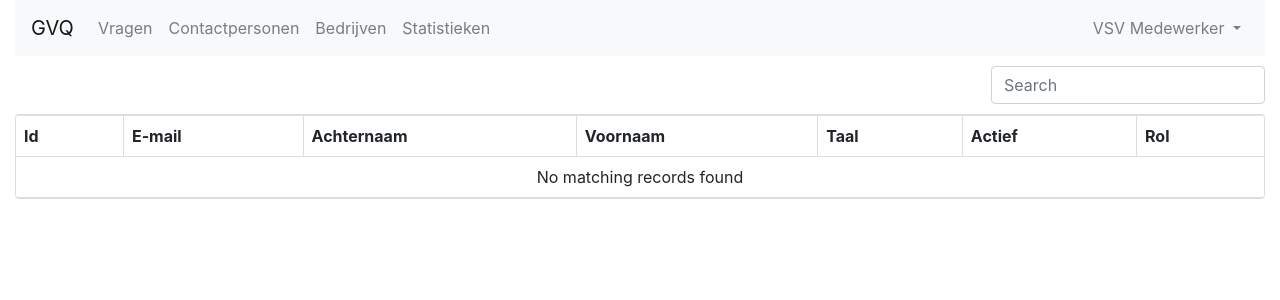
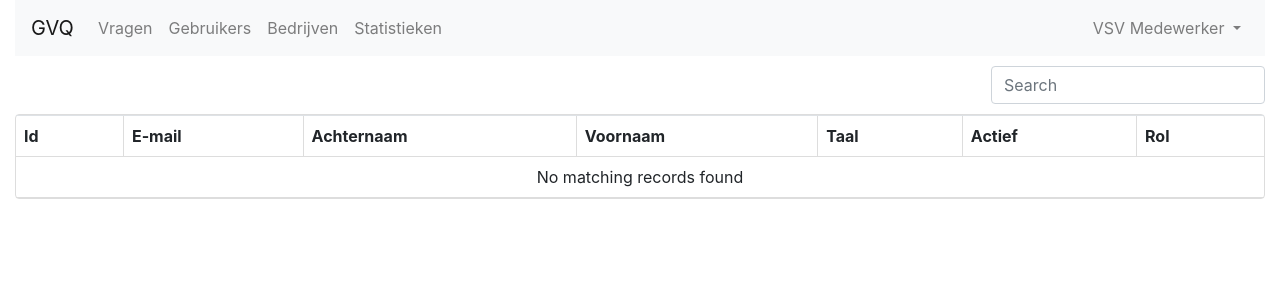
Before and after one commit to VSVverkeerskunde/gvq-api, a Symfony app: template templates/users/index.html.twig in a window 1280 px wide. Shown: the top 300 px of the page. Run offline with Twig, Linux system fonts and the light colour scheme; the template is opened without the code that fills it, so the values that code supplies are empty; some libraries are stand-ins or nearby versions.

Commit message:
VSVGVQ-59 Translate page titles.

```diff
--- a/templates/admin_nav.html.twig
+++ b/templates/admin_nav.html.twig
@@ -15,17 +15,17 @@
         <ul class="navbar-nav mr-auto">
             <li class="nav-item {{ app.request.get('_route') == 'questions_view_index' ? 'active' }}">
                 <a class="nav-link"
-                   href="{{ path('questions_view_index') }}">Vragen
+                   href="{{ path('questions_view_index') }}">{% trans %}Vragen{% endtrans %}
                 </a>
             </li>
             <li class="nav-item {{ app.request.get('_route') == 'users_index' ? 'active' }}">
                 <a class="nav-link"
-                   href="{{ path('users_view_index') }}">Contactpersonen
+                   href="{{ path('users_view_index') }}">{% trans %}Gebruikers{% endtrans %}
                 </a>
             </li>
             <li class="nav-item {{ app.request.get('_route') == 'companies_index' ? 'active' }}">
                 <a class="nav-link"
-                   href="{{ path('companies_view_index') }}">Bedrijven
+                   href="{{ path('companies_view_index') }}">{% trans %}Bedrijven{% endtrans %}
                 </a>
             </li>
             <li class="nav-item">
--- a/templates/companies/index.html.twig
+++ b/templates/companies/index.html.twig
@@ -1,6 +1,6 @@
 {% extends 'admin_base.html.twig' %}
 
-{% block title %}BEDRIJVEN{% endblock %}
+{% block title %}{% trans %}Bedrijven{% endtrans %}{% endblock %}
 
 {% block content %}
     Bedrijven
--- a/templates/questions/add.html.twig
+++ b/templates/questions/add.html.twig
@@ -1,6 +1,6 @@
 {% extends 'admin_base.html.twig' %}
 
-{% block title %}VRAGEN{% endblock %}
+{% block title %}{% trans %}Vragen{% endtrans %}{% endblock %}
 
 {% block content %}
 
--- a/templates/questions/delete.html.twig
+++ b/templates/questions/delete.html.twig
@@ -1,6 +1,6 @@
 {% extends 'admin_base.html.twig' %}
 
-{% block title %}VRAGEN{% endblock %}
+{% block title %}{% trans %}Vragen{% endtrans %}{% endblock %}
 
 {% block content %}
 
--- a/templates/questions/index.html.twig
+++ b/templates/questions/index.html.twig
@@ -1,6 +1,6 @@
 {% extends 'admin_base.html.twig' %}
 
-{% block title %}VRAGEN{% endblock %}
+{% block title %}{% trans %}Vragen{% endtrans %}{% endblock %}
 
 {% block stylesheets %}
     {{ parent() }}
--- a/templates/users/index.html.twig
+++ b/templates/users/index.html.twig
@@ -1,6 +1,6 @@
 {% extends 'admin_base.html.twig' %}
 
-{% block title %}CONTACT{% endblock %}
+{% block title %}{% trans %}Gebruikers{% endtrans %}{% endblock %}
 
 {% block stylesheets %}
     {{ parent() }}
--- a/translations/messages.fr.yml
+++ b/translations/messages.fr.yml
@@ -29,3 +29,6 @@ Voornaam: __Voornaam
 Actief: __Actief
 Rol: __Rol
 Inactief: __Inactief
+Vragen: __Vragen
+Gebruikers: __Gebruikers
+Bedrijven: __Bedrijven
--- a/translations/messages.nl.yml
+++ b/translations/messages.nl.yml
@@ -29,3 +29,6 @@ Voornaam: Voornaam
 Actief: Actief
 Rol: Rol
 Inactief: Inactief
+Vragen: Vragen
+Gebruikers: Gebruikers
+Bedrijven: Bedrijven
```
